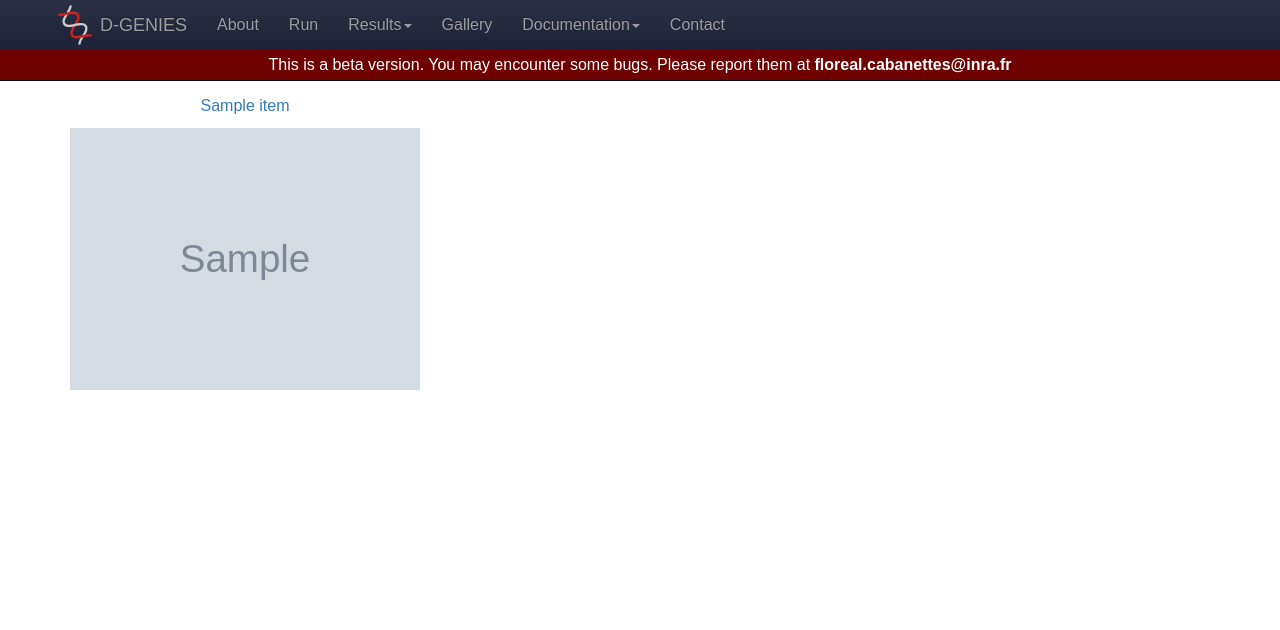
After one commit to genotoul-bioinfo/dgenies, a Python web app: template src/dgenies/templates/gallery.html in a window 1280 px wide. The commit adds this page. Shown: the top 630 px of the page. Run offline with Jinja, Linux system fonts and the light colour scheme; the template is opened without the code that fills it: most values are stand-ins (such as "Sample title", 1, 10 or a date in 2020); grey boxes marked "Sample" are stand-in pictures.

Commit message:
Add gallery, Implements #87

```diff
--- a/src/dgenies/templates/base.html
+++ b/src/dgenies/templates/base.html
@@ -59,6 +59,7 @@
                                 {% endblock %}
                             </ul>
                         </li>
+                        <li class="{% if(menu == 'gallery') %}active{% endif %}"><a href="/gallery">Gallery</a></li>
                         <li class="dropdown">
                             <a href="#" class="dropdown-toggle" data-toggle="dropdown">Documentation<span
                                     class="caret"></span></a>
--- /dev/null
+++ b/src/dgenies/templates/gallery.html
@@ -0,0 +1,35 @@
+{% extends 'base.html' %}
+{% block scripts %}
+    <style>
+        .item-gallery {
+            display: inline-block;
+            width: 350px;
+            margin-right: 15px;
+            margin-bottom: 15px;
+            margin-top: 15px;
+        }
+        .item-gallery p {
+            text-align: center;
+        }
+        a:hover {
+            text-decoration: none !important;
+        }
+        p.empty {
+            margin-top: 15px;
+        }
+    </style>
+{% endblock %}
+{% block content %}
+    {% if items|length > 0 %}
+        {% for item in items %}
+            <a href="/result/{{ item.id_job }}">
+                <div class="item-gallery">
+                    <p>{{ item.name }}</p>
+                    <img src="/gallery/{{ item.picture }}" alt="illustration" width="100%"/>
+                </div>
+            </a>
+        {% endfor %}
+    {% else %}
+        <p class="empty">Gallery is empty!</p>
+    {% endif %}
+{% endblock %}
```
Also changed, not shown: src/dgenies/database.py (+11 -1 lines), src/dgenies/lib/functions.py (+12 -1 lines), src/dgenies/views.py (+14 -1 lines), 2 other files.
